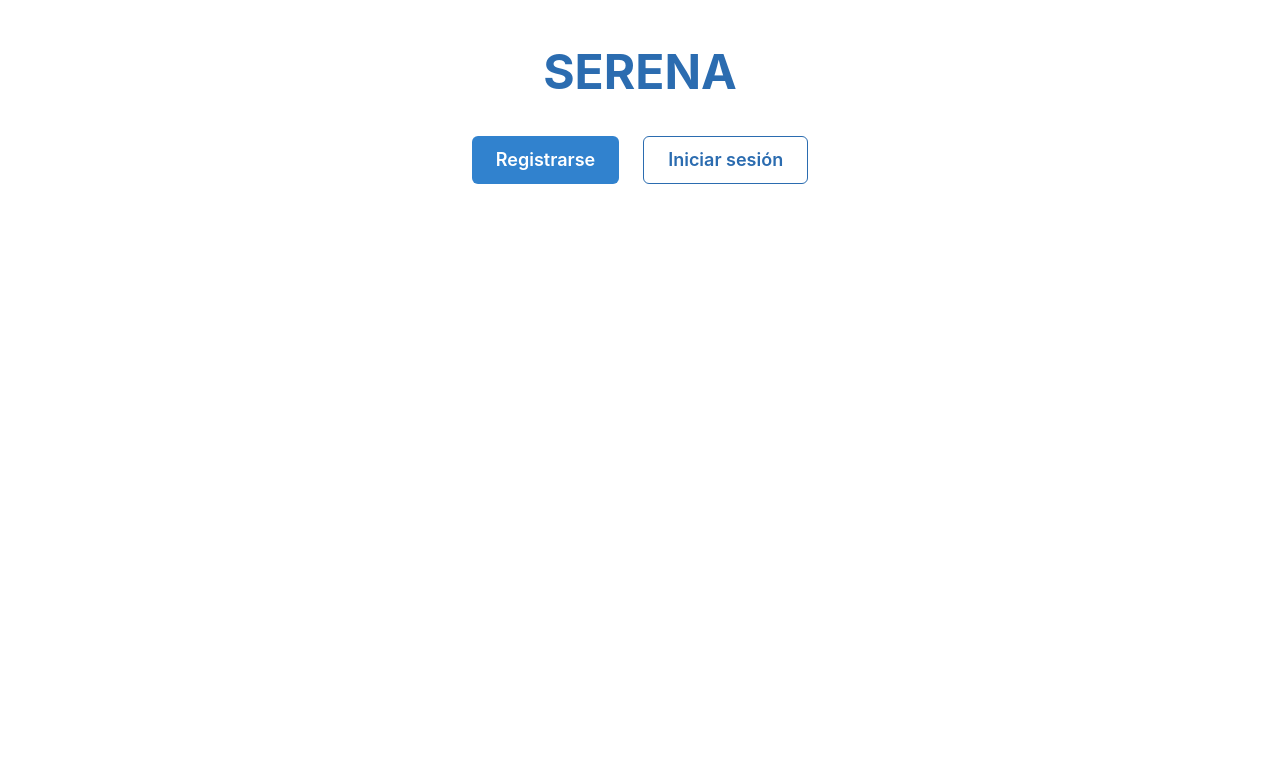
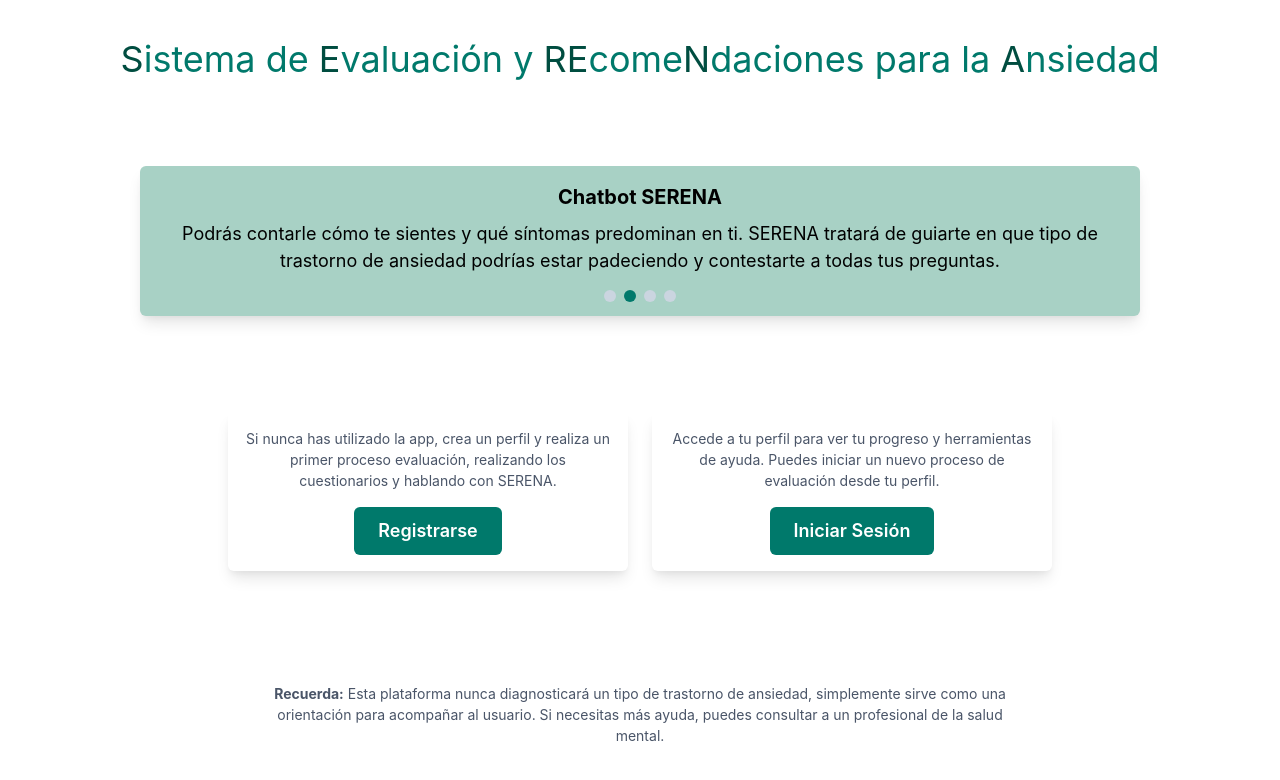
Before and after one commit to AlejandroGarciaMenor/TFG_GISI, a React (Create React App) app in the folder frontend/: page / in a window 1280 px wide. Shown: the top 780 px of the page. Built offline with nearby package versions, Linux system fonts and the light colour scheme.

Commit message:
incluidos apartados en landing page

```diff
--- a/frontend/src/Home.jsx
+++ b/frontend/src/Home.jsx
@@ -2,31 +2,98 @@ import React, { useState, useEffect } from "react";
 import {
   VStack,
   Box,
-  Heading,
   Text,
   Button,
 } from "@chakra-ui/react";
+import {motion} from "framer-motion";
 import { useNavigate } from "react-router-dom";
 
+const MotionText = motion(Text);
+const TituloAnimado = () => (
+  <MotionText fontSize={{ base: "2xl", md: "4xl" }} color="#00796b" textAlign="center" initial={{ opacity: 0, y: -100 }} animate={{ opacity: 1, y: 0 }} transition={{ duration: 2 }}>
+    <span style={{ color: "#004d40" }}>S</span>istema de{" "}
+    <span style={{ color: "#004d40" }}>E</span>valuación y{" "}
+    <span style={{ color: "#004d40" }}>RE</span>come<span style={{ color: "#004d40" }}>N</span>daciones para la{" "}
+    <span style={{ color: "#004d40" }}>A</span>nsiedad
+  </MotionText>
+);
+
+const caracteristicasApp = [
+  {
+    titulo: "Cuestionarios de autoevaluación",
+    descripcion: "Podrás completar dos cuestionarios para evaluar tu estado emocional inicial y tu nivel de ansiedad.",
+  },
+  {
+    titulo: "Chatbot SERENA",
+    descripcion: "Podrás contarle cómo te sientes y qué síntomas predominan en ti. SERENA tratará de guiarte en que tipo de trastorno de ansiedad podrías estar padeciendo y contestarte a todas tus preguntas.",
+  },
+  {
+    titulo: "Página de perfil de usuario",
+    descripcion: "Tu lugar de referencia, donde podrás ver tu evolución, historial de conversaciones y encontrar herramientas de ayuda.",
+  },
+  {
+    titulo: "Ayuda urgente",
+    descripcion: "Si detectamos que tu ansiedad es severa, te guiaremos en la búsqueda de ayuda profesional."
+  }
+]
 
 export default function Home() {
 
   const navigate = useNavigate();
+  const [caracteristicaActual, setCaracteristicaActual] = useState(0);
+
+  useEffect(() => {
+    const interval = setInterval(() => {
+      setCaracteristicaActual((prev) => (prev + 1) % caracteristicasApp.length);
+    }, 5000);
+
+    return () => clearInterval(interval);
+  }, []);
 
   return (
-    <VStack spacing={10} p={8} align="center">
-      <Heading as="h1" size="2xl" mt={4} color="blue.600">
-        SERENA
-      </Heading>
+    <VStack spacing={16} p={8} align="center">
+      <TituloAnimado />
 
-      <Box display="flex" gap={6}>
-        <Button colorScheme="blue" size="lg" onClick={() => navigate("/register")}>
-          Registrarse
-        </Button>
-        <Button variant="outline" colorScheme="blue" size="lg" onClick={() => navigate("/login")}>
-          Iniciar sesión
-        </Button>
+      <Box w="1000px" h="150px" p={4} borderRadius="md" boxShadow="lg" bg="#a8d1c5" mt={4}>
+        <Text fontSize="xl" fontWeight="bold" color="#000000" textAlign="center">
+          {caracteristicasApp[caracteristicaActual].titulo}
+        </Text>
+        <Text fontSize="lg" color="#000000" textAlign="center" mt={2}>
+          {caracteristicasApp[caracteristicaActual].descripcion}
+        </Text>
+        <Box display="flex" justifyContent="center" mt={4}>
+          {caracteristicasApp.map((_, index) => (
+            <Box key={index} w={3}  h={3}  mx={1}  borderRadius="50%"  bg={index === caracteristicaActual ? "#00796b" : "gray.300"}
+            />
+          ))}
+        </Box>
       </Box>
+
+      <Box display="flex" flexDirection="row" alignItems="center" gap={6} mt={8}>
+        <Box w="400px" p={4} borderRadius="md" boxShadow="lg" textAlign="center">
+          <Text fontSize="sm" color="gray.600" mb={4}>
+            Si nunca has utilizado la app, crea un perfil y realiza un primer proceso evaluación, realizando los cuestionarios y hablando con SERENA.
+          </Text>
+          <Button bg="#00796b" color="white" _hover={{ bg: "#388e3c" }} size="lg" onClick={() => navigate("/register")}>
+            Registrarse
+          </Button>
+        </Box>
+        <Box w="400px" p={4} borderRadius="md" boxShadow="lg" textAlign="center">
+          <Text fontSize="sm" color="gray.600" mb={4}>
+            Accede a tu perfil para ver tu progreso y herramientas de ayuda. Puedes iniciar un nuevo proceso de evaluación desde tu perfil.
+          </Text>
+          <Button bg="#00796b" color="white" _hover={{ bg: "#388e3c" }} size="lg" onClick={() => navigate("/login")}>
+            Iniciar Sesión
+          </Button>
+        </Box>
+      </Box>
+
+      <Text fontSize="sm" color="gray.600" textAlign="center" maxW="3xl" mt={12}>
+          <strong>Recuerda:</strong> Esta plataforma nunca diagnosticará un tipo de
+          trastorno de ansiedad, simplemente sirve como una orientación para
+          acompañar al usuario. Si necesitas más ayuda, puedes consultar a un
+          profesional de la salud mental.
+        </Text>
 
     </VStack>
   );
```
